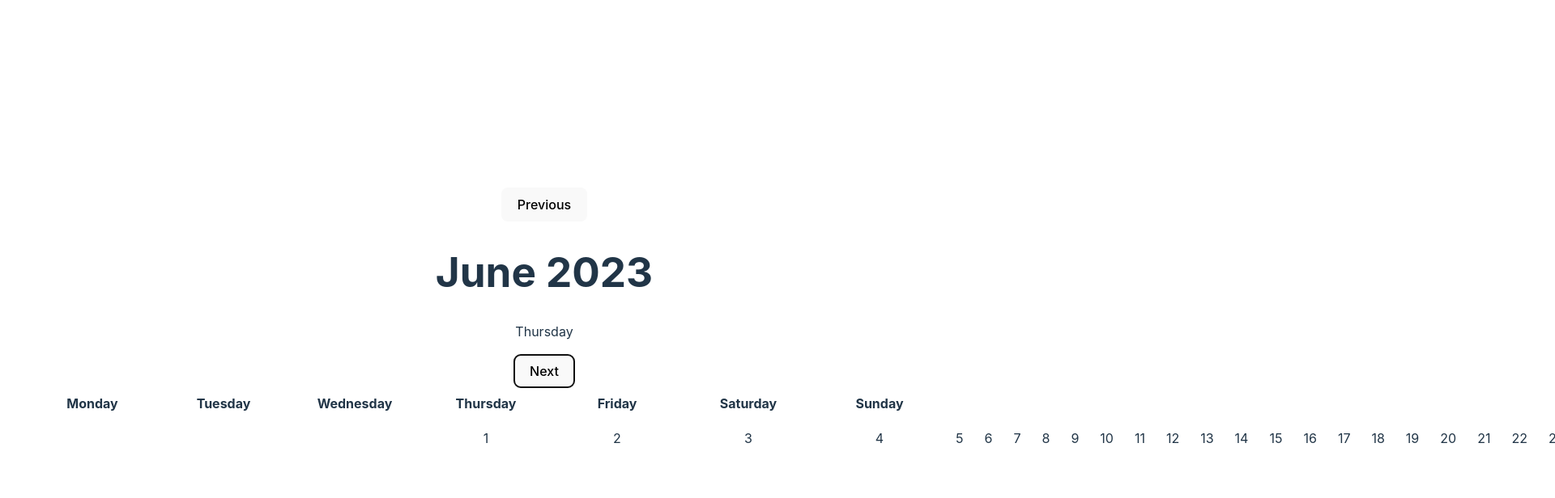
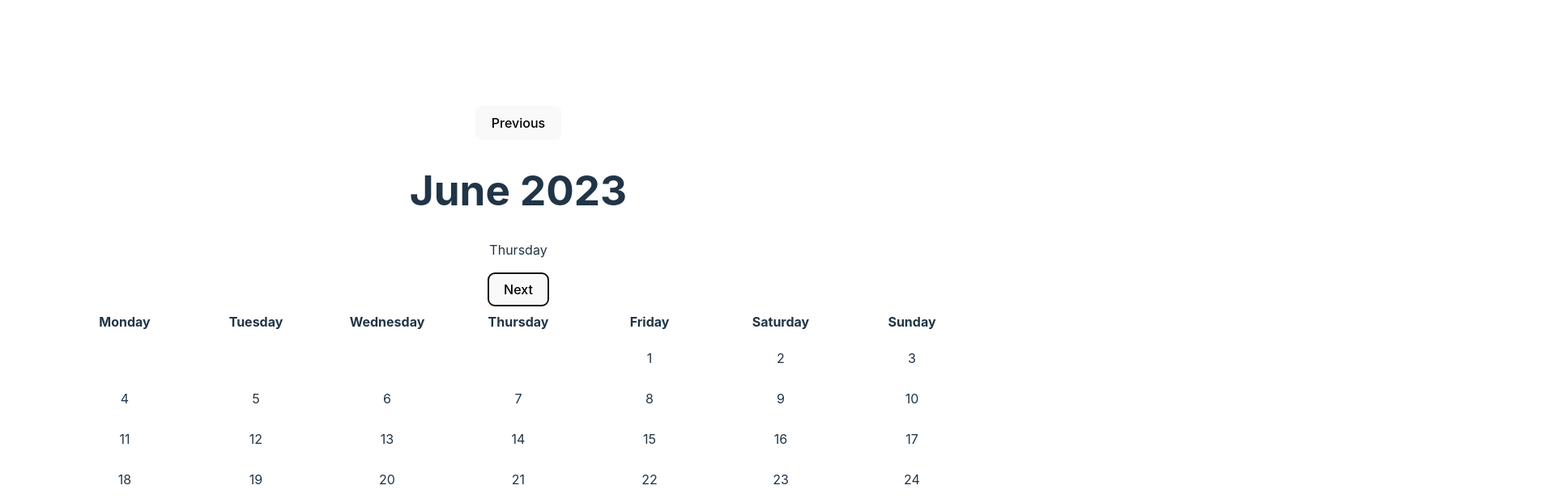
Before and after one commit to Ehabel/events-calendar-ui, a React (Vite) app: page / in a window 1280 px wide. Both pictures are taken after a click on the button "Next". Shown: the top 616 px of the page at 81% size, 1920 px wide, since content can reach past the window. Built offline with nearby package versions, Linux system fonts and the light colour scheme.

Commit message:
Renders calendar as a table but has bug if starting day is sunday

```diff
--- a/src/components/Day/Day.tsx
+++ b/src/components/Day/Day.tsx
@@ -1,5 +1,13 @@
 import styles from "./Day.module.scss";
 
 export const Day = ({ dayNum }: any) => {
+    if (dayNum === 0) {
+        return (
+            <div className={styles.card}>
+                <p></p>
+            </div>
+        );
+    }
+
     return <div className={styles.card}>{dayNum}</div>;
 };
--- a/src/containers/Month/Month.tsx
+++ b/src/containers/Month/Month.tsx
@@ -11,19 +11,20 @@ const Month = () => {
     const [days, setDays] = useState(getMonthName.daysInMonth);
     const [firstDay, setfirstDay] = useState(getMonthName.firstDayString);
     const [blankDayArr, setBlankDayArr] = useState([
-        ...Array(getMonthName.firstDayNum - 1).keys(),
+        ...Array(getMonthName.firstDayNum - 1).fill(-1),
     ]);
     const [dayArr, setDayArr] = useState([
         ...Array(getMonthName.daysInMonth).keys(),
     ]);
-    // const [combinedDays, setCombinedDays] = useState([
-    //     ...blankDayArr,
-    //     ...dayArr,
-    // ]);
-    // setCombinedDays([
-    //     ...Array(getMonthName.firstDayNum - 1).keys(),
-    //     ...Array(getMonthName.daysInMonth).keys(),
-    // ]);
+    const [combinedDays, setCombinedDays] = useState([
+        ...blankDayArr,
+        ...dayArr,
+    ]);
+    const [tableRows, setTableRows] = useState([
+        ...Array(Math.ceil(combinedDays.length / 7)).keys(),
+    ]);
+
+    console.log(tableRows);
 
     const daysOfWeek = [
         "Monday",
@@ -40,8 +41,14 @@ const Month = () => {
         setDays(getMonthName.daysInMonth);
         setYear(getMonthName.currYear);
         setfirstDay(getMonthName.firstDayString);
-        setBlankDayArr([...Array(getMonthName.firstDayNum - 1).keys()]);
+        console.log(getMonthName.firstDayNum);
+        setBlankDayArr([...Array(getMonthName.firstDayNum).fill(-1)]);
+        setCombinedDays([
+            ...Array(getMonthName.firstDayNum).fill(-1),
+            ...Array(getMonthName.daysInMonth).keys(),
+        ]);
         setDayArr([...Array(getMonthName.daysInMonth).keys()]);
+        for (let i = 0; i < Math.ceil(combinedDays.length / 7); i++) {}
     };
 
     const onPrevMonth = () => {
@@ -54,6 +61,25 @@ const Month = () => {
         getMonthName = getMonth(getMonthName.currYear, monthInt + 1);
         setMonthInt(monthInt + 1);
         setters();
+    };
+
+    const getRows = () => {
+        let rows: any = [];
+        let cells: any = [];
+        combinedDays.map((day, i) => {
+            day = day + 1;
+            if (i % 7 !== 0) {
+                cells.push(day);
+            } else {
+                rows.push(cells);
+                cells = [];
+                cells.push(day);
+            }
+            if (i === combinedDays.length - 1) {
+                rows.push(cells);
+            }
+        });
+        return { rows, cells };
     };
 
     return (
@@ -77,27 +103,21 @@ const Month = () => {
                     </tr>
                 </thead>
                 <tbody>
-                    {
+                    {getRows().rows.map((d: any) => {
+                        return (
                             <tr>
-                            {blankDayArr.map(() => {
-                                return <td></td>;
-                            })}
-                            {dayArr.map((day) => {
+                                {d.map((dayNum: number) => {
                                     return (
                                         <td>
-                                        <Day dayNum={day + 1} />
+                                            <Day dayNum={dayNum} />
                                         </td>
                                     );
                                 })}
                             </tr>
-                    }
+                        );
+                    })}
                 </tbody>
             </table>
-            <div className={styles.cal}>
-                {/* {[...Array(days).fill(0)].map((_, i) => (
-                    <Day key={i} dayNum={i + 1} />
-                ))} */}
-            </div>
         </div>
     );
 };
```
Lines whose indentation alone changed are shown as unchanged.
